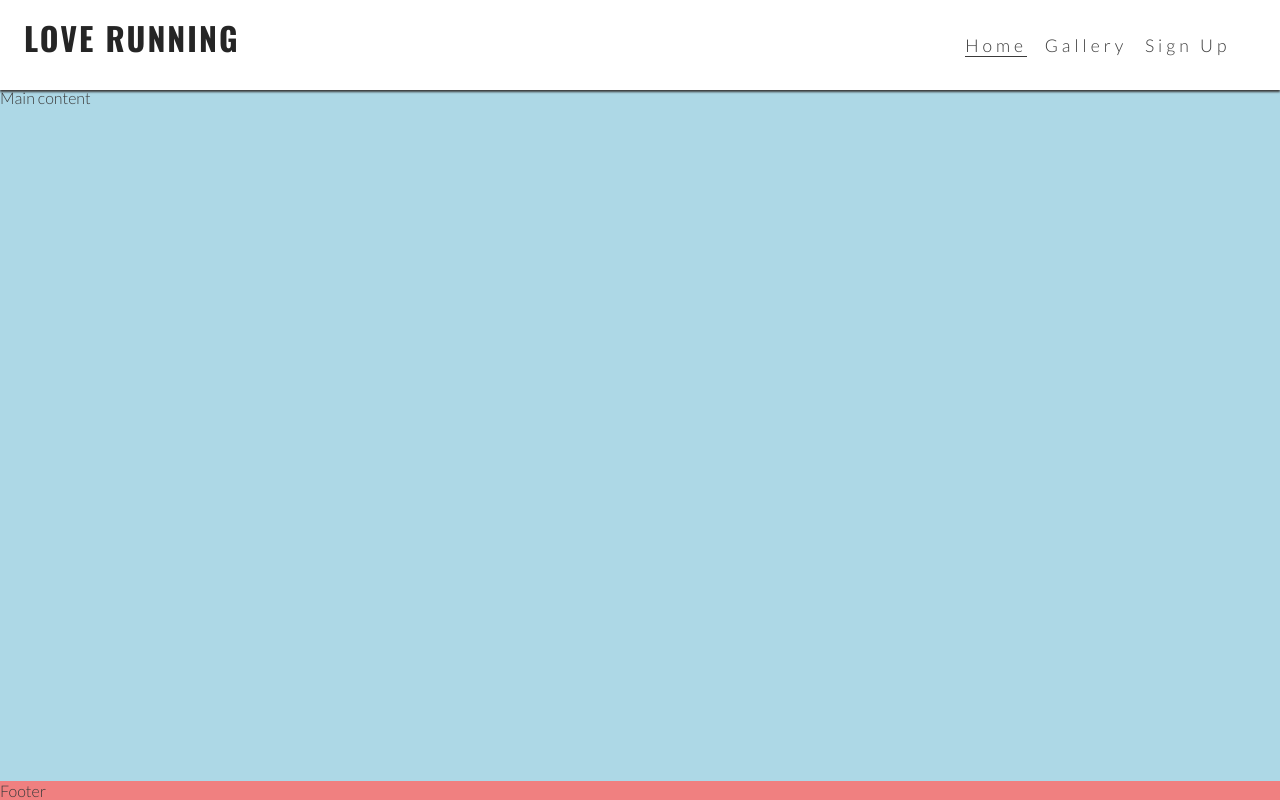
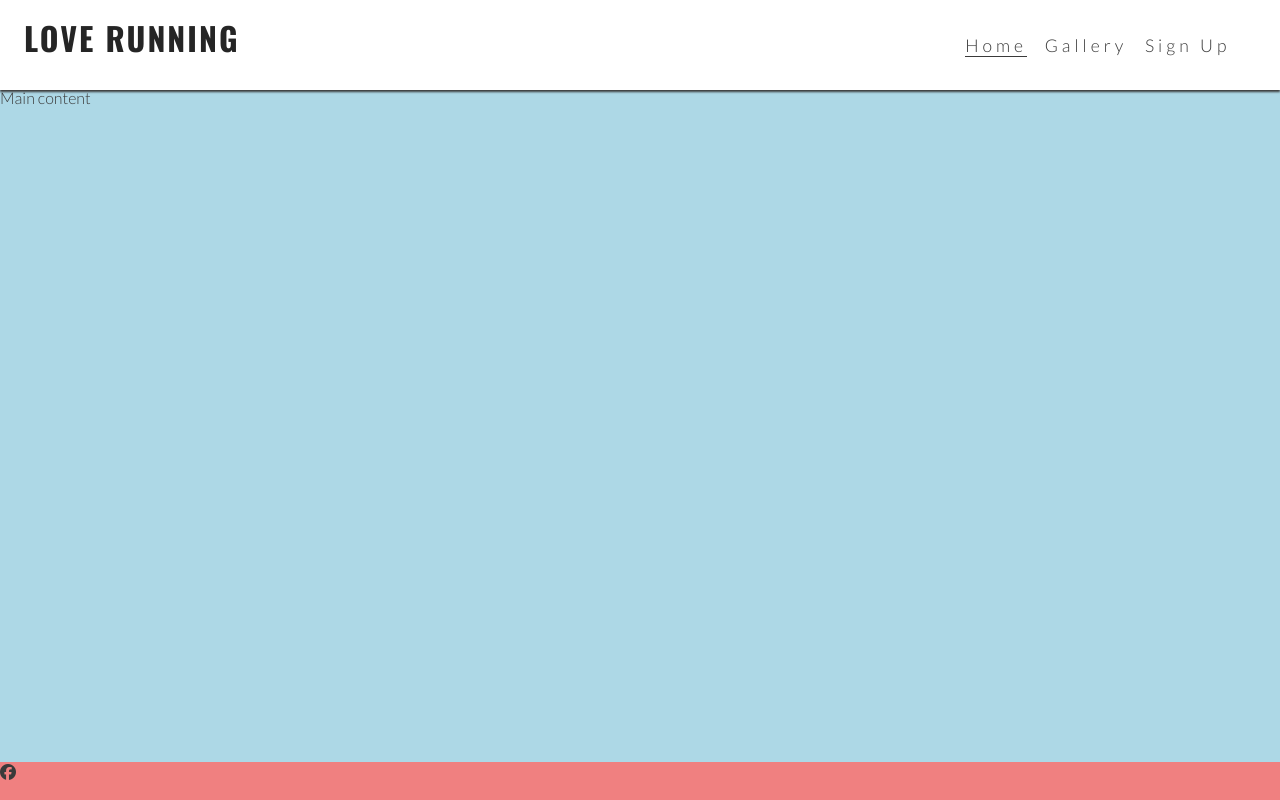
Before and after one commit to iiJozza/love-running, a plain HTML site: page index.html in a window 1280 px wide. Drawn offline with nearby package versions, Linux system fonts and the light colour scheme.

Commit message:
added fontawesome and put a facebook logo in footer

```diff
--- a/index.html
+++ b/index.html
@@ -66,6 +66,14 @@
     <main>Main content</main>
     <!--A footer element is the ending of your webpage. You might find things
         like copyright information, contact details, and links to other pages.-->
-    <footer>Footer</footer>
+    <footer><i class="fa-brands fa-facebook"></i>
+        <ol>
+            <li href="facebook.com" target="_blank" rel="noopener" aria-label="Visit our Facebook site! (Opens in a new tab)">
+
+            </li>
+        </ol>
+    </footer>
   </body>
+  <!--Fontawesome kit-->
+<script src="https://kit.fontawesome.com/7811ad6ea4.js" crossorigin="anonymous"></script>
 </html>
```
